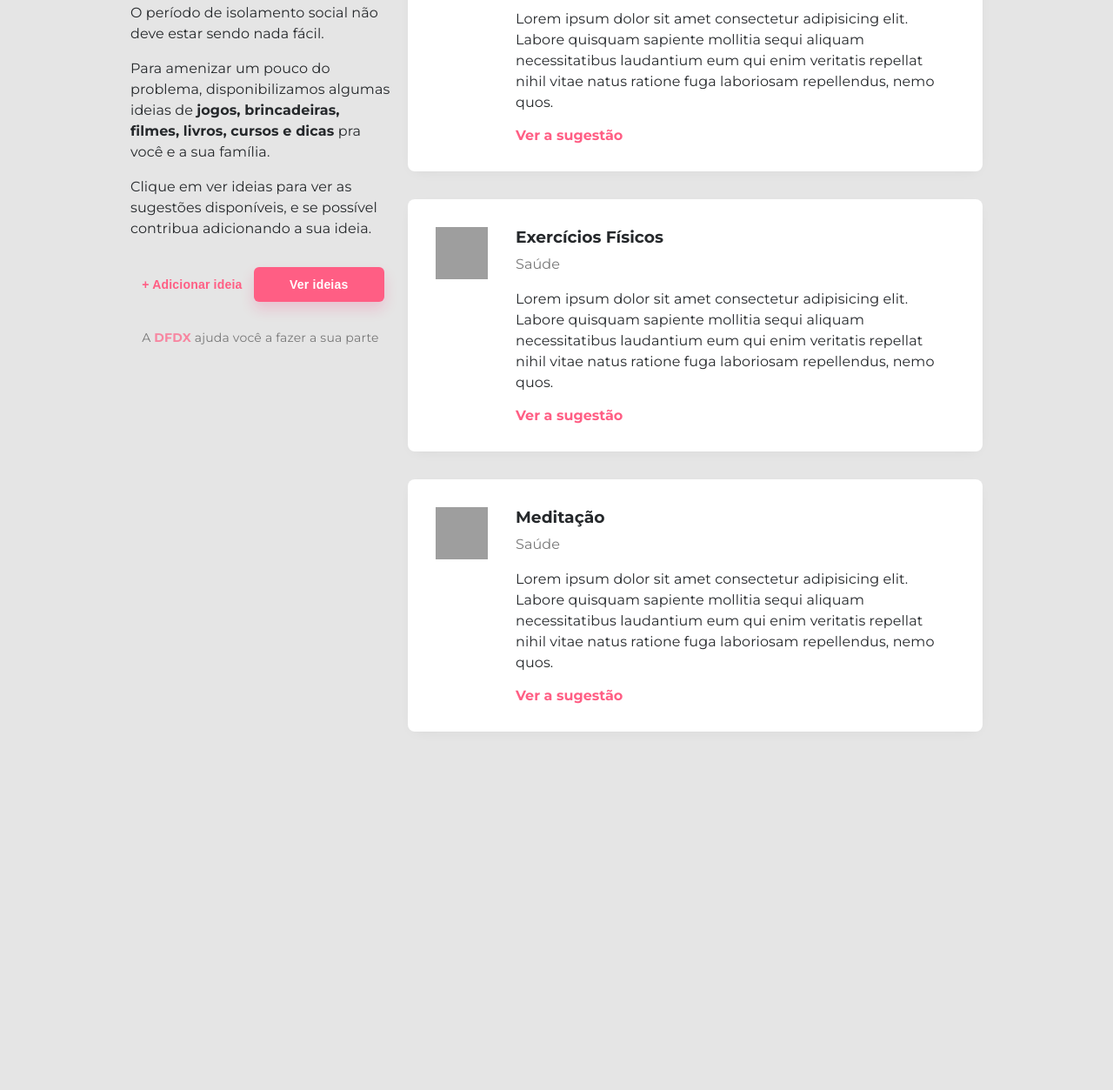
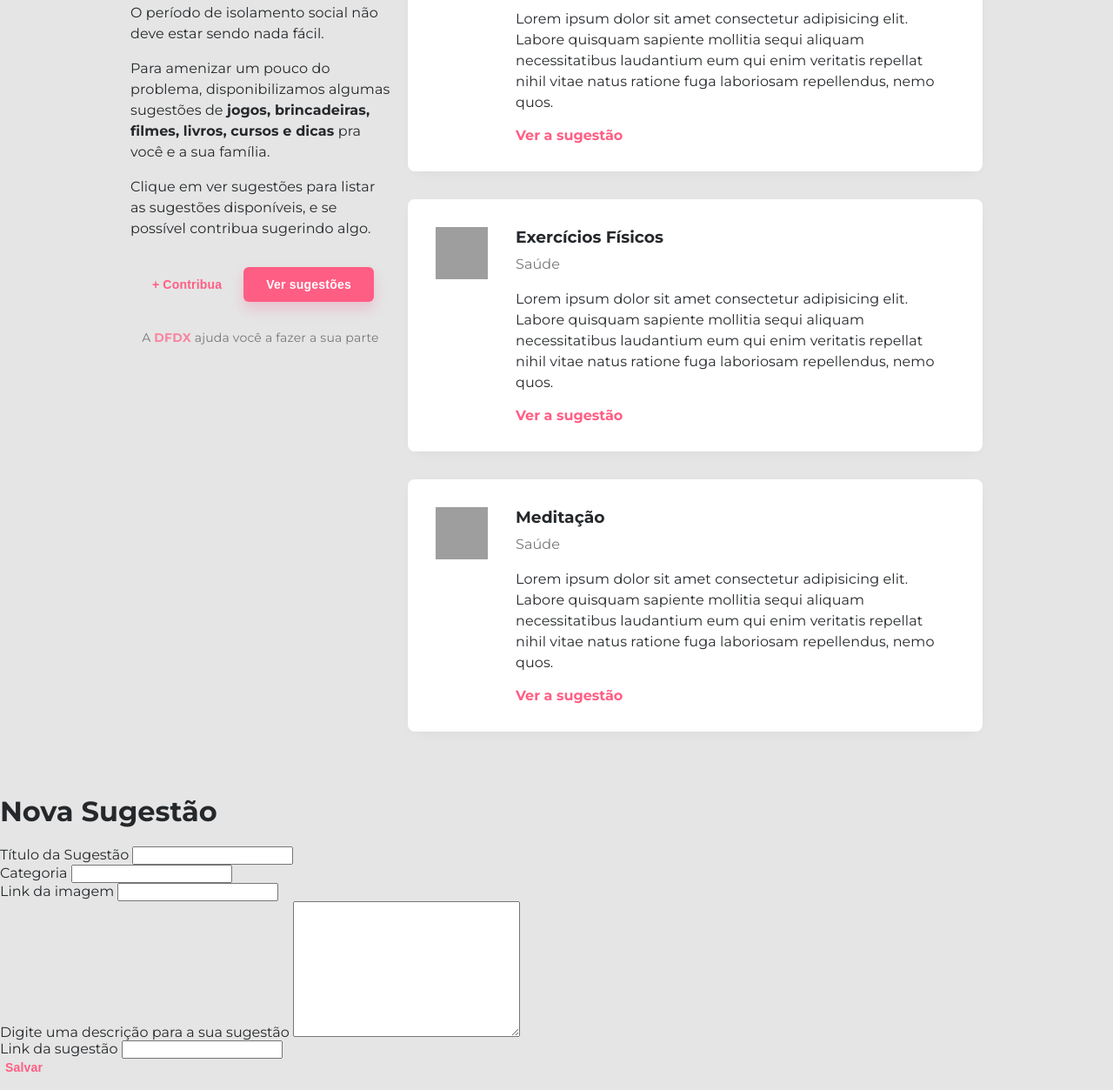
Before and after one commit to zanatabr/fiqueemcasa, a plain HTML site: page src/index.html in a window 1280 px wide. Shown: the part 133-1386 px from the top of the page at 87% size. Before the commit the page ends 1046 px from the top, so only its background shows below. Drawn offline with Linux system fonts and the light colour scheme; grey boxes are pictures that could not be loaded.

Commit message:
Finaliza a estruturação/semântica do formulário modal para novas sugestões

```diff
--- a/src/index.html
+++ b/src/index.html
@@ -19,17 +19,17 @@
                 <main>
                     <p>O período de isolamento social não deve estar sendo nada fácil.</p>
 
-                    <p>Para amenizar um pouco do problema, disponibilizamos algumas ideias de <strong>jogos, brincadeiras, filmes, livros, cursos e dicas</strong> pra você e a sua família.</p>
+                    <p>Para amenizar um pouco do problema, disponibilizamos algumas sugestões de <strong>jogos, brincadeiras, filmes, livros, cursos e dicas</strong> pra você e a sua família.</p>
 
                     <p>
-                        Clique em ver ideias para ver as sugestões disponíveis,
-                        e se possível contribua adicionando a sua ideia.
+                        Clique em ver sugestões para listar as sugestões disponíveis,
+                        e se possível contribua sugerindo algo.
                     </p>
                 </main>
 
                 <section id="buttons">
-                    <button>+ Adicionar ideia</button>
-                    <button class="fat">Ver ideias</button>
+                    <button>+ Contribua</button>
+                    <button class="fat">Ver sugestões</button>
                 </section>
 
                 <footer>
@@ -75,6 +75,45 @@
             </section>
         </div>
 
+        <!-- Modal -->
+        <div id="modal">
+            <div class="content">
+                <h1>Nova Sugestão</h1>
+
+                <form action="">
+
+                    <div class="input-wrapper">
+                        <label for="title">Título da Sugestão</label>
+                        <input type="text" name="title" />
+                    </div>
+
+                    <div class="input-wrapper">
+                        <label for="category">Categoria</label>
+                        <input type="text" name="category" />
+                    </div>
+
+                    <div class="input-wrapper">
+                        <label for="imagem">Link da imagem</label>
+                        <input type="url" name="imagem" />
+                    </div>
+
+                    <div class="input-wrapper">
+                        <label for="description">Digite uma descrição para a sua sugestão</label>
+                        <textarea name="description" id="" cols="30" rows="10"></textarea>
+                    </div>
+
+                    <div class="input-wrapper">
+                        <label for="link">Link da sugestão</label>
+                        <input type="url" name="link" />
+                    </div>
+
+                    <button>Salvar</button>
+
+                </form>
+
+            </div>
+        </div>
+
 
         <script src="script.js"></script>
 
```
